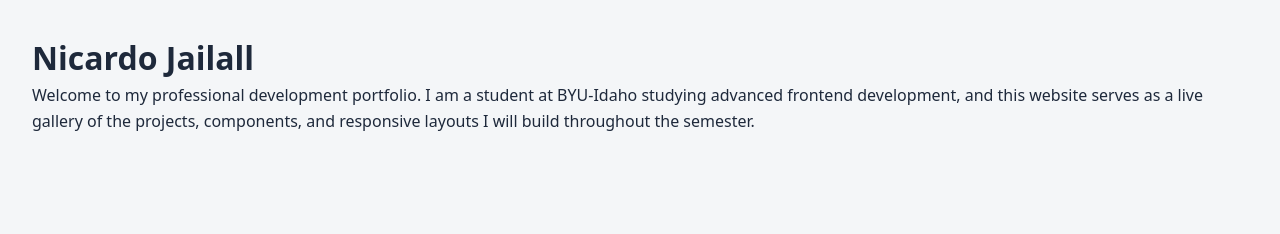
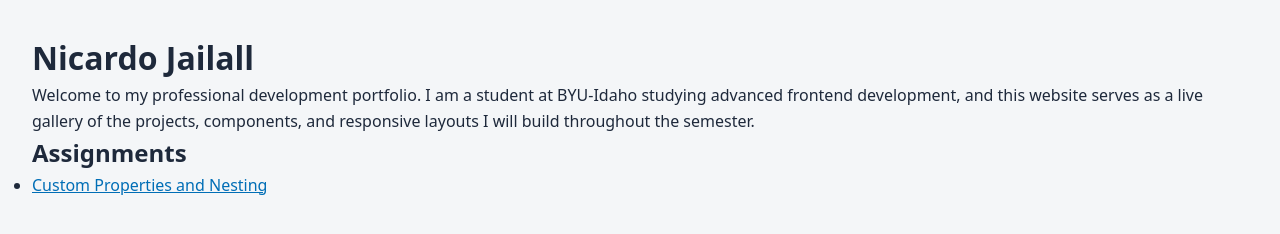
Before and after one commit to nicardojailall/wdd331-portfolio, a plain HTML site: page index.html in a window 1280 px wide. Drawn offline with Linux system fonts and the light colour scheme.

Commit message:
main index update

```diff
--- a/index.html
+++ b/index.html
@@ -13,6 +13,18 @@
 
     <main>
         <p>Welcome to my professional development portfolio. I am a student at BYU-Idaho studying advanced frontend development, and this website serves as a live gallery of the projects, components, and responsive layouts I will build throughout the semester.</p>
+
+        <!-- Added Assignment Navigation -->
+        <nav>
+            <h2>Assignments</h2>
+            <ul>
+                <li>
+                    <a href="unit-1/custom-properties/index.html">
+                        Custom Properties and Nesting
+                    </a>
+                </li>
+            </ul>
+        </nav>
     </main>
 </body>
 </html>
```
